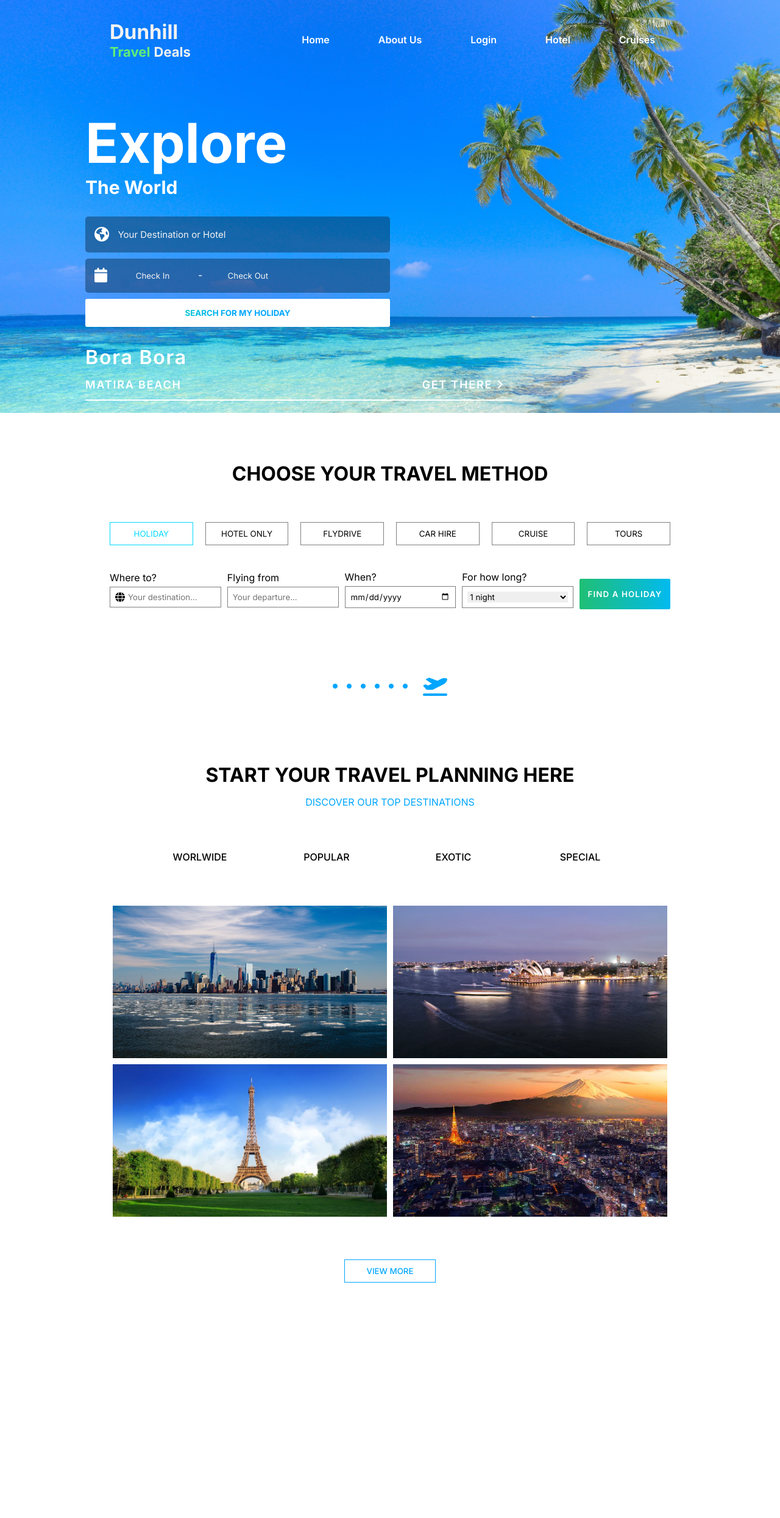
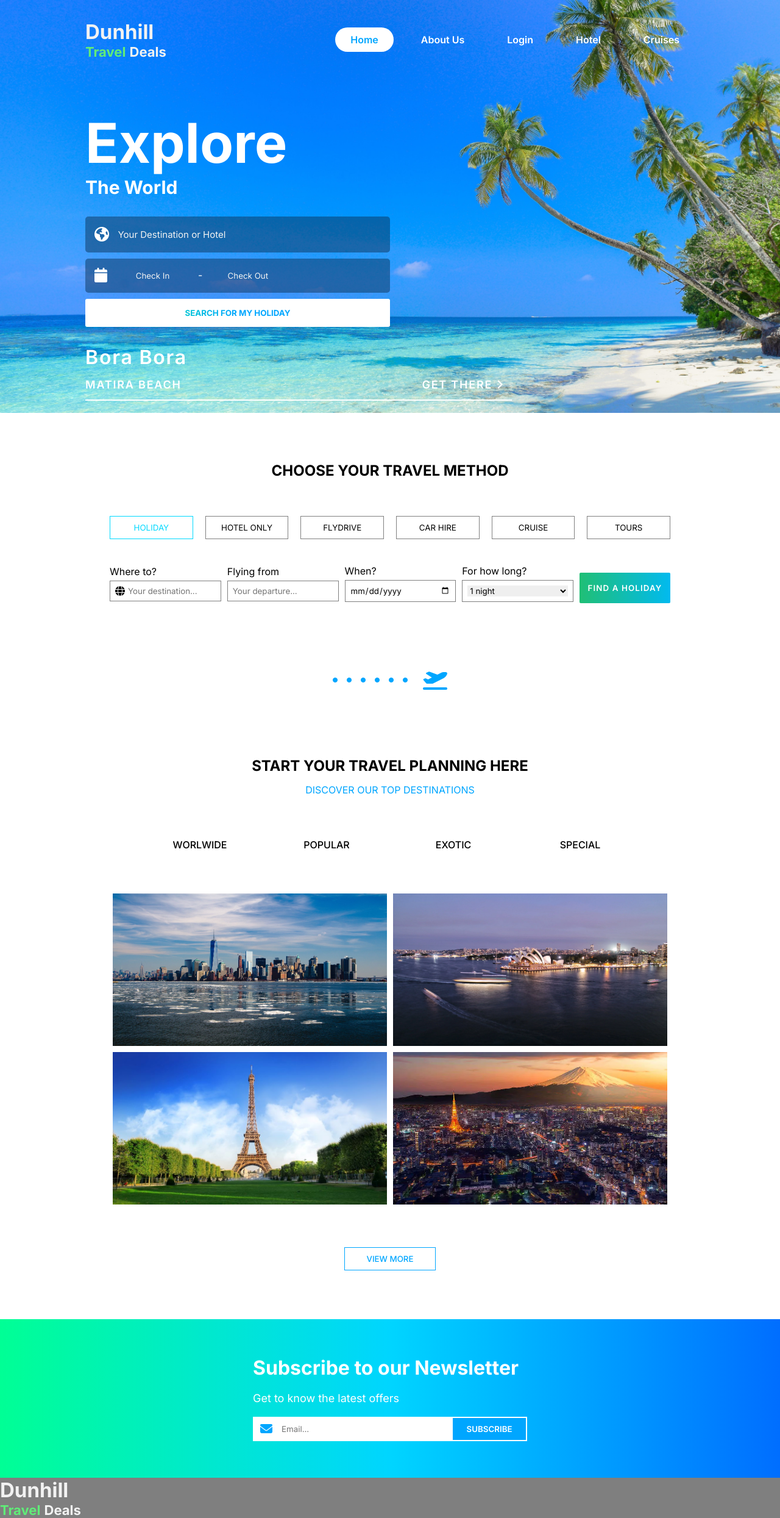
Before and after one commit to RinorRexhaj/Web-Project, a PHP site: page /home.html in a window 1280 px wide. Shown: the whole page at 61% size. Before the commit the page ends 2103 px from the top, so only its background shows below. Run offline with PHP 8.4, Linux system fonts and the light colour scheme.

Commit message:
Newsletter section and Footer added

```diff
--- a/home.css
+++ b/home.css
@@ -36,7 +36,7 @@ header {
   width: 100%;
   height: 130px;
   max-width: 1100px;
-  padding: 20px 40px;
+  padding: 20px 0;
   /* border: 1px solid black; */
   display: flex;
   justify-content: space-between;
@@ -45,11 +45,39 @@ header {
 
 /* fillimi navbarit */
 nav {
-  max-width: 700px;
+  max-width: 600px;
   display: flex;
-  gap: 30px;
+  gap: 20px;
   align-items: center;
 }
+
+/* Stick the Navbar to the top of the page after scrolling */
+/* .scroll {
+  max-width: 100%;
+  padding: 0 200px;
+  height: 60px;
+  background: white;
+  outline: 2px solid #00a6ff;
+  box-shadow: 2px 2px 2px #00a6ff;
+  position: fixed;
+  z-index: 10;
+  transition: 0.3s all;
+}
+
+
+
+.scroll .travel_title {
+  color: #00a6ff;
+}
+
+.scroll .links {
+  background-color: #00a6ff;
+}
+
+.scroll .current {
+  background: white;
+  outline: 3px solid #00a6ff;
+} */
 
 .company__name {
   color: rgb(242, 242, 242);
@@ -70,7 +98,9 @@ nav {
   font-weight: 600;
 }
 
-.links:hover {
+/* Current page link indicator */
+.links:hover,
+.current {
   background-color: white;
   color: #00a6ff;
 }
@@ -241,10 +271,10 @@ input[type="search"]::-webkit-search-results-decoration {
 
 /* ------------------------------------------- */
 main {
-  position: relative;
   padding: 50px;
   width: 100%;
   display: flex;
+  flex-direction: column;
   justify-content: center;
   align-items: center;
   /* border: 1px solid red; */
@@ -525,5 +555,91 @@ main {
   background: #00a6ff;
 }
 
-/*end of travel planning section */
+/*End of travel planning section */
+
+/* Newsletter Section */
+.newsletter {
+  width: 100%;
+  padding: 60px 40px;
+  display: flex;
+  background: linear-gradient(to right, #00ff95, #00d5ff, #006eff);
+  align-items: center;
+  justify-content: center;
+  /* border: 1px solid black; */
+}
+
+.newsletter__info {
+  display: flex;
+  flex-direction: column;
+  justify-content: start;
+  color: white;
+  gap: 20px;
+}
+
+.newsletter__info > h1 {
+  font-size: 32px;
+}
+
+.newsletter__info > p {
+  font-size: 18px;
+}
+
+.newsletter__input {
+  height: 40px;
+  width: 450px;
+  display: flex;
+  padding-left: 10px;
+  background: white;
+  justify-content: space-between;
+  align-items: center;
+  border: 2px solid white;
+}
+
+.inp {
+  height: 100%;
+  display: flex;
+  align-items: center;
+  gap: 5px;
+}
+
+.inp > i {
+  color: #00a6ff;
+  font-size: 20px;
+}
+
+.inp > input {
+  height: 100%;
+  width: 100%;
+  padding: 0 10px;
+  border: none;
+  outline: none;
+}
+
+.inp > input:focus {
+  outline: 2px solid #00a6ff;
+}
+
+.newsletter__input > button {
+  width: 120px;
+  height: 100%;
+  background: #00a6ff;
+  color: white;
+  font-weight: 600;
+  transition: 0.2s all;
+}
+
+.newsletter__input > button:hover {
+  background: white;
+  color: #00a6ff;
+  border-left: 2px solid #00a6ff;
+}
+
+/* Footer */
+footer {
+  width: 100%;
+  background: rgb(127, 127, 127);
+}
+
+.footer__content {
+}
 /* ---------------------------------------- */
--- a/home.html
+++ b/home.html
@@ -30,7 +30,7 @@
           <b>Deals</b>
         </div>
         <nav>
-          <a href="home.html" class="links"><p>Home</p></a>
+          <a href="home.html" class="links current"><p>Home</p></a>
           <a href="about.html" class="links">About Us</a>
           <a href="login.html" class="links">Login</a>
           <a href="#" class="links">Hotel</a>
@@ -80,13 +80,13 @@
             </button>
           </div>
           <hr />
-          <!-- search holiday -->
+          <!-- Search Holiday -->
         </div>
       </div>
     </div>
     <main>
-      <!-- travel planning -->
-      <div class="travel__planning">
+      <!-- Travel Planning -->
+      <section class="travel__planning">
         <h1>CHOOSE YOUR TRAVEL METHOD</h1>
         <div class="travel__planning--label-info">
           <div class="travel__planning--labels">
@@ -157,7 +157,7 @@
           <a href="">SPECIAL</a>
         </div>
 
-        <!-- images of travel planning section -->
+        <!-- Images of travel planning section -->
         <div class="travel__planning--images">
           <!-- new york image -->
           <div class="image__container">
@@ -308,10 +308,32 @@
           </div>
         </div>
         <button class="view__more">VIEW MORE</button>
-      </div>
-      <!-- end of travel planning -->
+      </section>
+      <!-- End of travel planning -->
     </main>
 
-    <footer></footer>
+    <!-- NewsLetter Section -->
+    <section class="newsletter">
+      <div class="newsletter__info">
+        <h1>Subscribe to our Newsletter</h1>
+        <p>Get to know the latest offers</p>
+        <div class="newsletter__input">
+          <div class="inp">
+            <i class="fa-solid fa-envelope"></i>
+            <input type="email" placeholder="Email..." />
+          </div>
+          <button>SUBSCRIBE</button>
+        </div>
+      </div>
+    </section>
+    <footer>
+      <div class="footer__content">
+        <div class="company__name">
+          <h2>Dunhill</h2>
+          <span class="travel_title"><b>Travel</b></span>
+          <b>Deals</b>
+        </div>
+      </div>
+    </footer>
   </body>
 </html>
--- a/home.js
+++ b/home.js
@@ -0,0 +1,11 @@
+const header = document.querySelector("header");
+
+/* Stick the Navbar to the top of the page after scrolling */
+window.addEventListener("scroll", () => {
+  let scroll = this.scrollY;
+  if (scroll > 250) {
+    header.classList.add("scroll");
+  } else {
+    header.classList.remove("scroll");
+  }
+});
```
